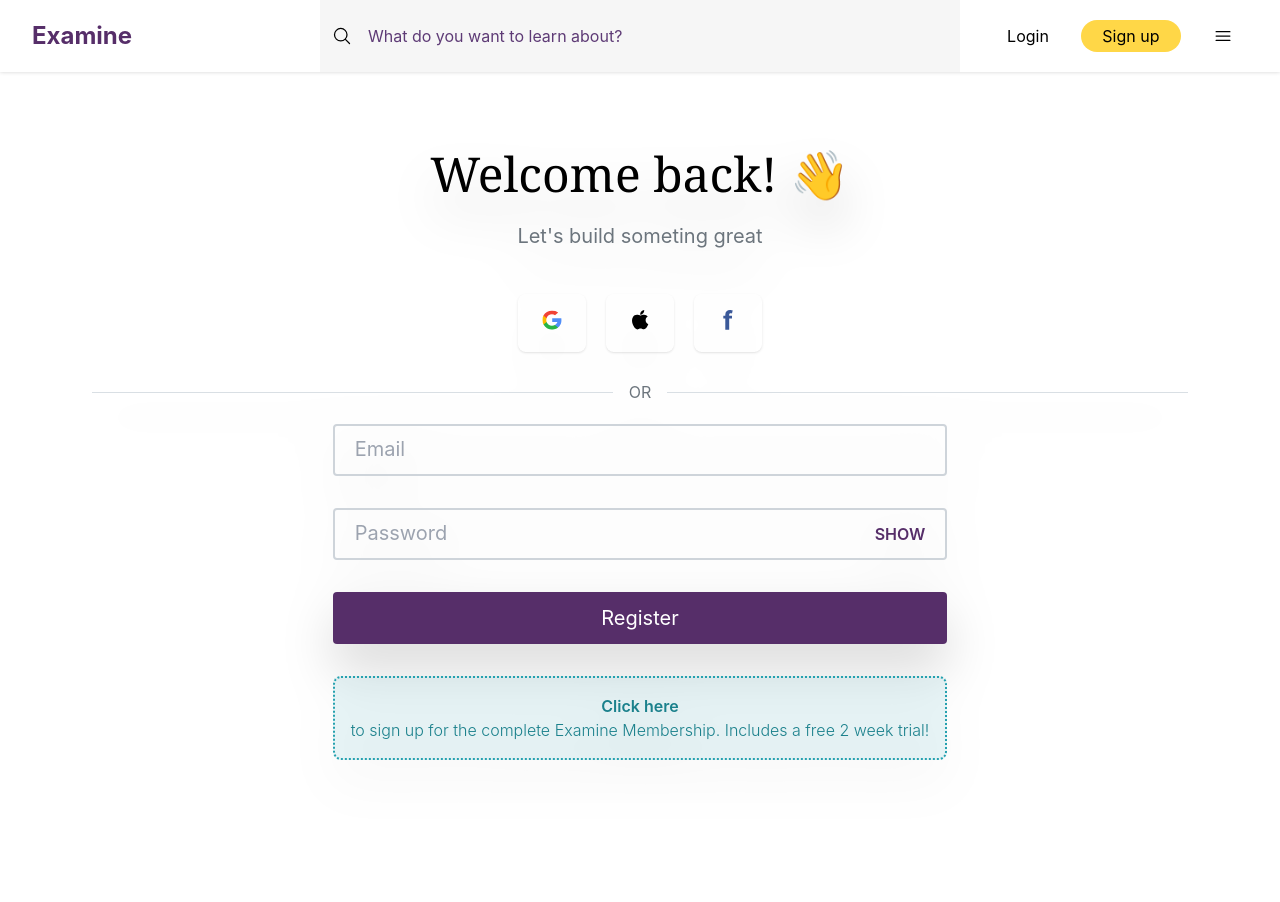
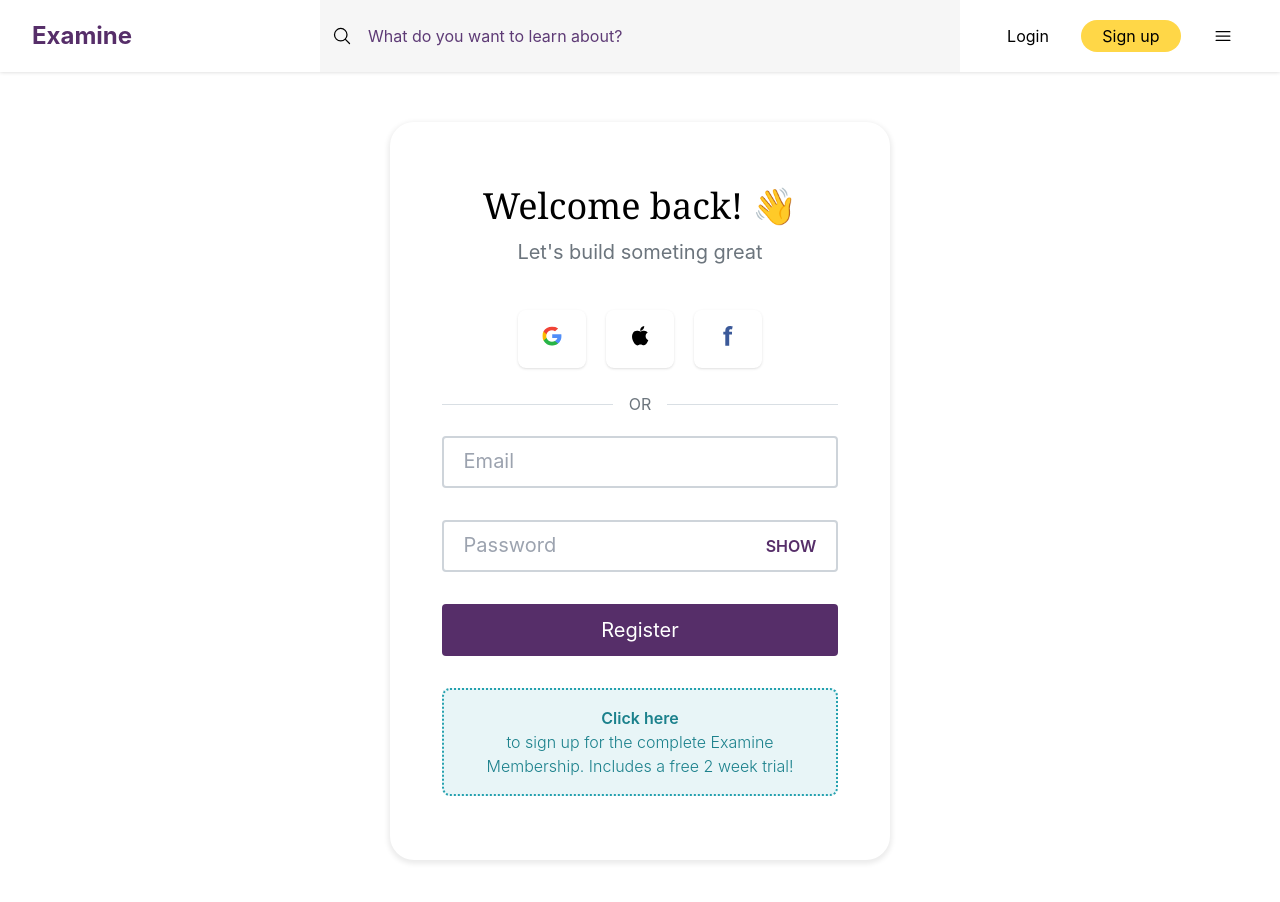
Before and after one commit to ejioguvictor/examine-task, a Next.js app: page /Login in a window 1280 px wide. Shown: the top 902 px of the page. Built offline with nearby package versions, Linux system fonts and the light colour scheme.

Commit message:
resolved styling error on signup page

```diff
--- a/pages/Login/index.tsx
+++ b/pages/Login/index.tsx
@@ -9,10 +9,12 @@
     <>
      <Navbar />
       <div className="flex justify-center pt-[50px] pb-[100px] ">
-        <div className="m-auto p-7 w-[90%]  flex flex-col items-center rounded-3xl lg:drop-shadow-2xl">
-          <h1 className="font-serif text-xl pb-2 lg:text-5xl lg:pb-6">Welcome back! 👋</h1>
+        {/* <div className="m-auto p-7 w-[90%] flex flex-col items-center rounded-3xl lg:drop-shadow-2xl"> */}
+        <div className="m-auto p-7 w-[90%] flex flex-col items-center rounded-3xl lg:shadow-[0_2px_5px_2px_rgba(0,0,0,0.08)] lg:px-[4%] lg:py-[5%] lg:w-[39%]">
+
+          <h1 className="font-serif text-xl pb-2 lg:text-4xl lg:pb-3">Welcome back! 👋</h1>
           <p className="text-sm leading-6 text-examine-gray lg:text-xl lg:pb-6">Let's build someting great</p>
-          <div className="flex flex-row gap-5 p-5 pb-2">
+          <div className="flex flex-row gap-5 p-5 pb-1">
 
               <Link href="#"><a className="shadow py-2 h-30 w-30 px-3 pb-1 rounded-lg  lg:py-4 lg:px-6"><Image src="/img/search 1.svg" alt="" width={20} height={20}/></a></Link>
               <Link href="#"><a className="shadow py-2 px-3 pb-1 rounded-lg lg:py-4 lg:px-6"><Image src="/img/path4.svg" alt="" width={20} height={20}/></a></Link>
--- a/styles/globals.css
+++ b/styles/globals.css
@@ -4,11 +4,8 @@
 @tailwind base;
 @tailwind components;
 @tailwind utilities;
-/* html,
- */
- html {
-  font-family: Lora, Inter, sans-serif;
-}
+html,
+
 
 body {
   padding: 0;
```
